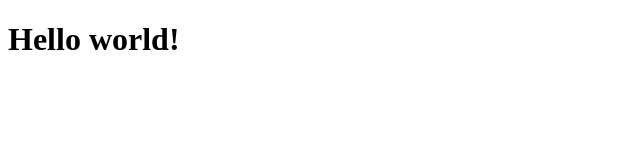
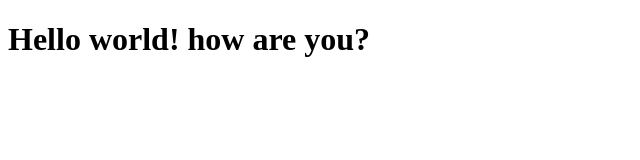
Before and after one commit to Rahulb688/fullstackweb, a plain HTML site: page site/index.html in a window 1280 px wide. Shown: the whole page, without its empty margins (0-640 px from the left). Drawn offline with Linux system fonts and the light colour scheme.

Commit message:
small changes

```diff
--- a/site/index.html
+++ b/site/index.html
@@ -4,6 +4,6 @@
 	<title>Hello world!</title>
 </head>
 <body>
-<h1>Hello world! </h1>
+<h1>Hello world! how are you? </h1>
 </body>
 </html>
```
